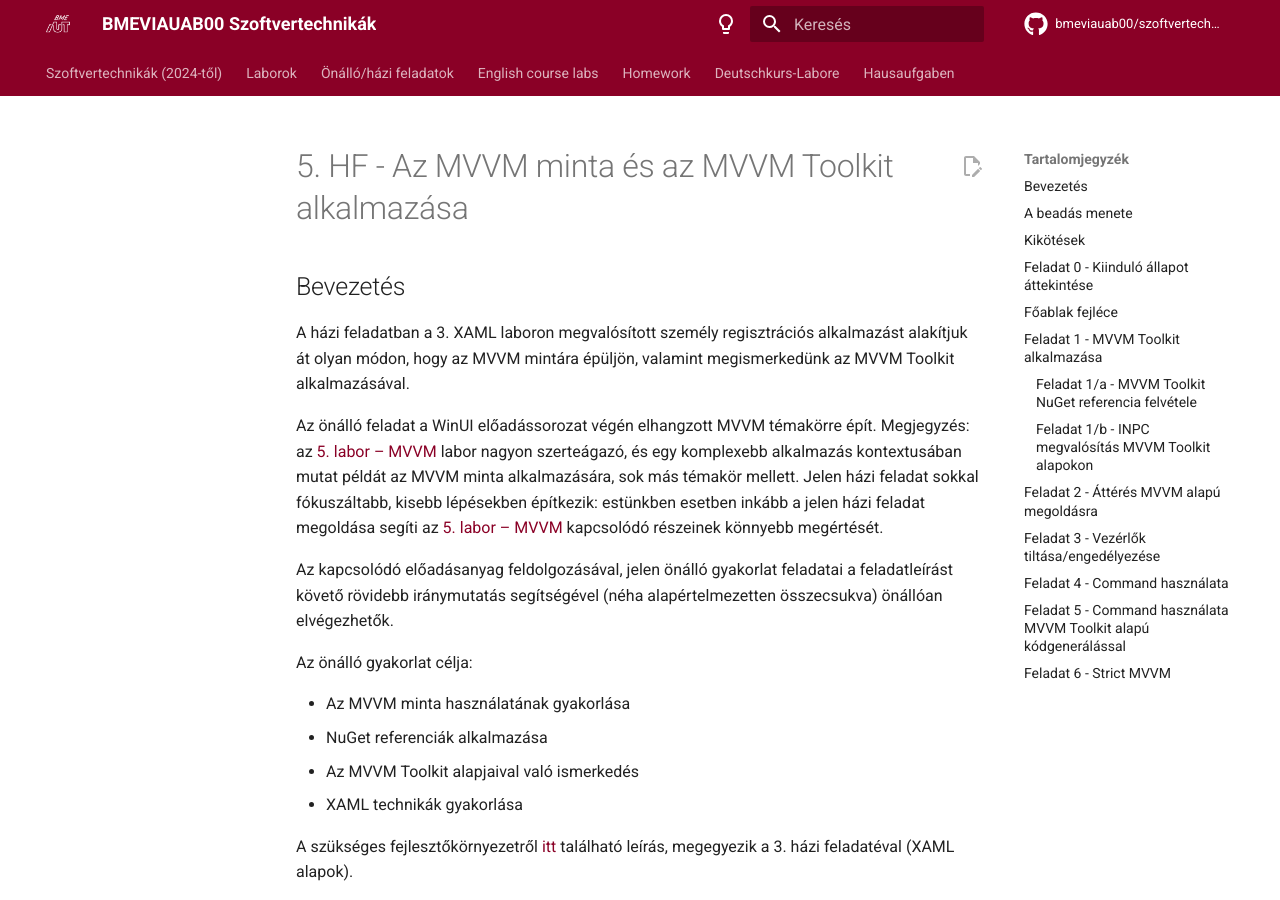
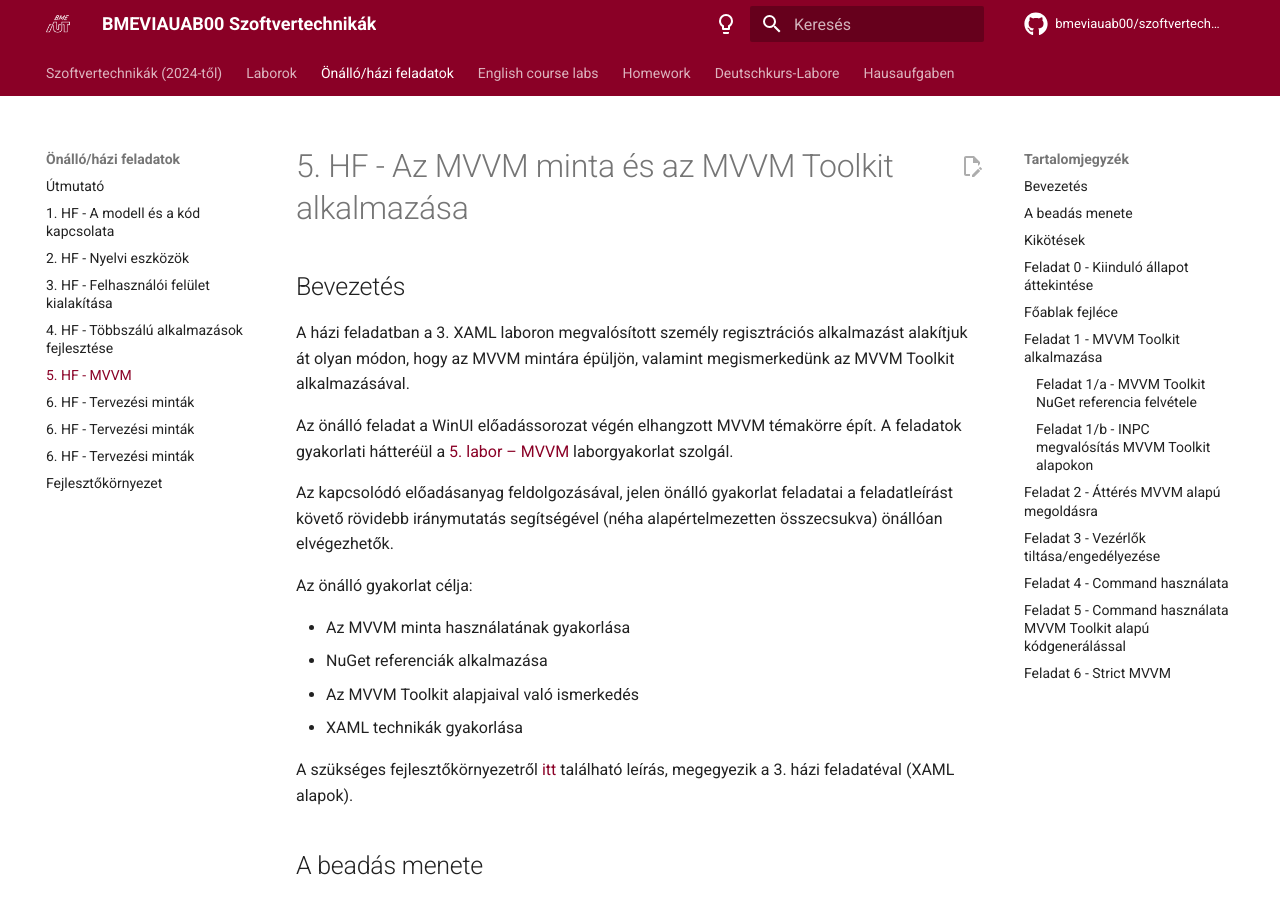
Before and after one commit to bmeviauab00/szoftvertechnikak, an MkDocs documentation site: the page built from docs/hazi/5-mvvm/index.md, in a window 1280 px wide and 900 px high. Built offline with MkDocs 1.6.1 and Material for MkDocs 9.7.7, drawn with Linux system fonts in a browser that asks for light colours; emoji names are drawn with the system emoji font; comment, search, counter and statistics services are not loaded; the version menu is left out.

Commit message:
HF5 pub (+ bevezető kisebb hangolása)

```diff
--- a/docs/hazi/5-mvvm/index.md
+++ b/docs/hazi/5-mvvm/index.md
@@ -8,8 +8,7 @@ authors: bzolka
 
 A házi feladatban a 3. XAML laboron megvalósított személy regisztrációs alkalmazást alakítjuk át olyan módon, hogy az MVVM mintára épüljön, valamint megismerkedünk az MVVM Toolkit alkalmazásával.
 
-Az önálló feladat a WinUI előadássorozat végén elhangzott MVVM témakörre épít.
-Megjegyzés: az [5. labor – MVVM](../../labor/5-mvvm/index.md) labor nagyon szerteágazó, és egy komplexebb alkalmazás kontextusában mutat példát az MVVM minta alkalmazására, sok más témakör mellett. Jelen házi feladat sokkal fókuszáltabb, kisebb lépésekben építkezik: estünkben esetben inkább a jelen házi feladat megoldása segíti az [5. labor – MVVM](../../labor/5-mvvm/index.md) kapcsolódó részeinek könnyebb megértését.
+Az önálló feladat a WinUI előadássorozat végén elhangzott MVVM témakörre épít. A feladatok gyakorlati hátteréül a [5. labor – MVVM](../../labor/5-mvvm/index.md) laborgyakorlat szolgál.
 
 Az kapcsolódó előadásanyag feldolgozásával, jelen önálló gyakorlat feladatai a feladatleírást követő rövidebb iránymutatás segítségével (néha alapértelmezetten összecsukva) önállóan elvégezhetők.
 
--- a/mkdocs.yml
+++ b/mkdocs.yml
@@ -111,7 +111,7 @@ nav:
       - '2. HF - Nyelvi eszközök': hazi/2-nyelvi-eszkozok/index.md
       - '3. HF - Felhasználói felület kialakítása': hazi/3-felhasznaloi-felulet-kialakitasa/index.md
       - '4. HF - Többszálú alkalmazások fejlesztése': hazi/4-tobbszalu-alkalmazasok-fejlesztese/index.md
-      - '5. HF - MVVM': hazi/meghirdetes-elott.md
+      - '5. HF - MVVM': hazi/5-mvvm/index.md
       - '6. HF - Tervezési minták': hazi/meghirdetes-elott.md
       - 'IMSc HF - Liftrendszer': hazi/meghirdetes-elott.md
       - 'IMSc HF - MVVM receptek': hazi/meghirdetes-elott.md
```
Also changed, not shown: docs/hazi/index.md (+1 -1 lines).
